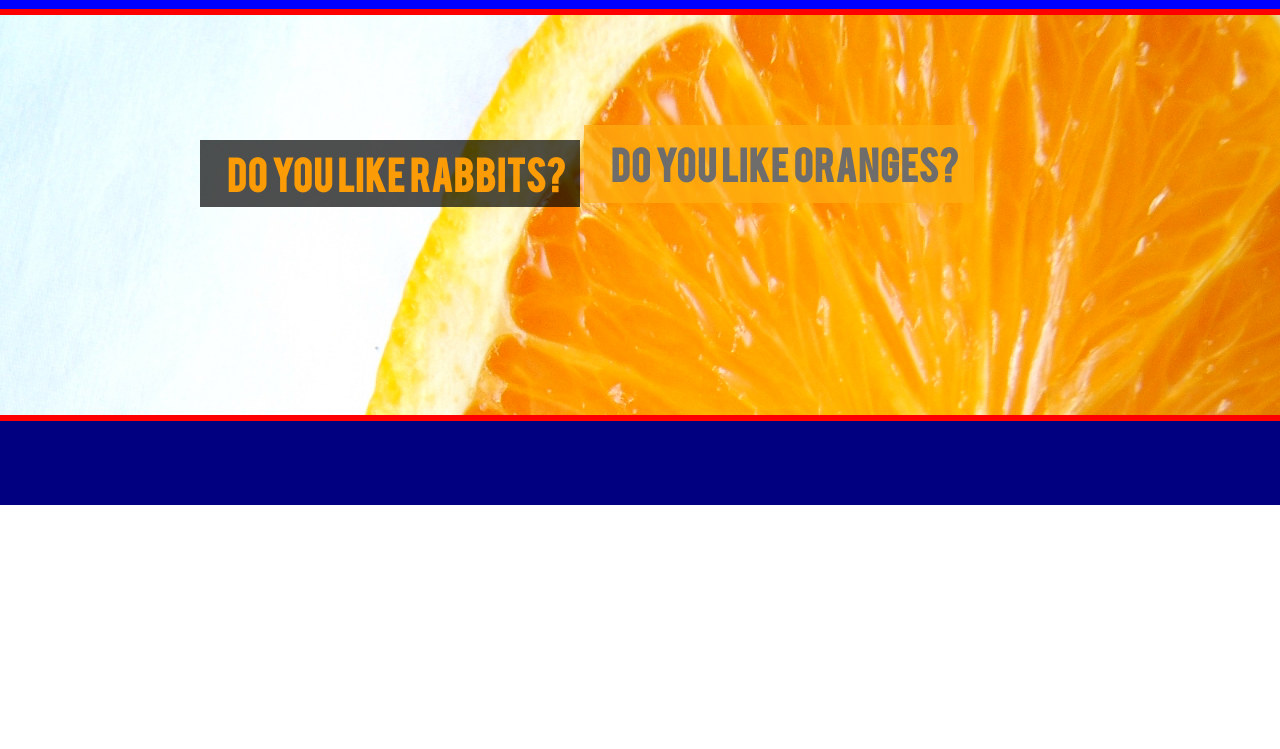
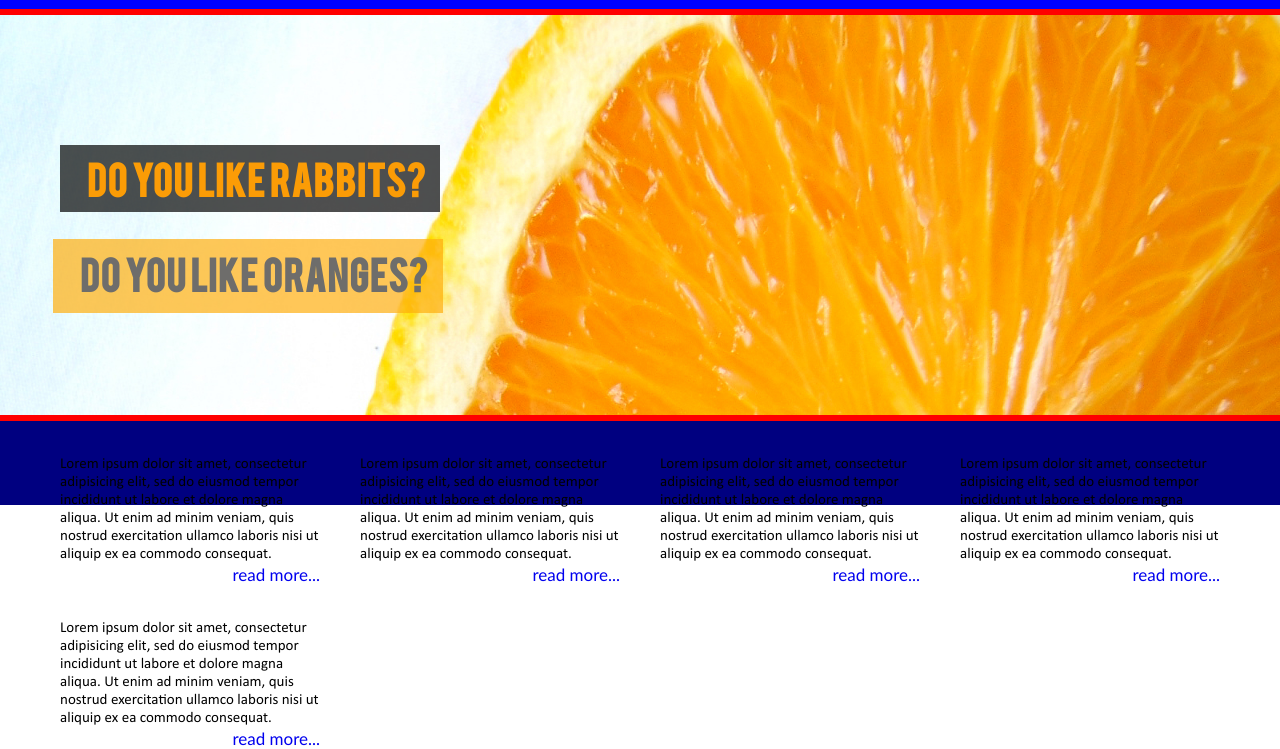
Before and after one commit to ArlinskiEV/orange-rabbit, a plain HTML site: page index.html in a window 1280 px wide. Shown: the part 116-865 px from the top of the page. Before the commit the page ends 800 px from the top, so only its background shows below. Drawn offline with Linux system fonts and the light colour scheme.

Commit message:
slider neededs gradient border. 4articl template. footer..

```diff
--- /dev/null
+++ b/css/fonts.css
@@ -0,0 +1,21 @@
+@font-face {
+    font-family: 'Bebas';
+    src: url('../fonts/Bebas-fontfacekit/BEBAS___-webfont.woff2');
+    src: url('../fonts/Bebas-fontfacekit/BEBAS___-webfont.eot?#iefix') format('embedded-opentype'),
+         url('../fonts/Bebas-fontfacekit/BEBAS___-webfont.woff2') format('woff2'),
+         url('../fonts/Bebas-fontfacekit/BEBAS___-webfont.woff') format('woff'),
+         url('../fonts/Bebas-fontfacekit/BEBAS___-webfont.ttf') format('truetype'),
+         url('../fonts/Bebas-fontfacekit/BEBAS___-webfont.svg#bebasregular') format('svg');
+    font-weight: normal;
+    font-style: normal;
+}
+@font-face {
+    font-family: 'Calibri';
+    src: url('../fonts/Calibri/calibri.woff2');
+    src: url('../fonts/Calibri/calibri.woff2') format('woff2'),
+         url('../fonts/Calibri/calibri.woff') format('woff'),
+         url('../fonts/Calibri/calibri.ttf') format('truetype'),
+         url('../fonts/Calibri/calibri.svg') format('svg');
+    font-weight: normal;
+    font-style: normal;
+}
--- a/css/styles.css
+++ b/css/styles.css
@@ -8,33 +8,10 @@
   box-sizing: border-box; /* Для IE и Opera */
 }
 
-@font-face {
-    font-family: 'Bebas';
-    src: url('../fonts/Bebas-fontfacekit/BEBAS___-webfont.woff2');
-    src: url('../fonts/Bebas-fontfacekit/BEBAS___-webfont.eot?#iefix') format('embedded-opentype'),
-         url('../fonts/Bebas-fontfacekit/BEBAS___-webfont.woff2') format('woff2'),
-         url('../fonts/Bebas-fontfacekit/BEBAS___-webfont.woff') format('woff'),
-         url('../fonts/Bebas-fontfacekit/BEBAS___-webfont.ttf') format('truetype'),
-         url('../fonts/Bebas-fontfacekit/BEBAS___-webfont.svg#bebasregular') format('svg');
-    font-weight: normal;
-    font-style: normal;
-}
-@font-face {
-    font-family: 'Calibri';
-    src: url('../fonts/Calibri/calibri.woff2');
-    src: url('../fonts/Calibri/calibri.woff2') format('woff2'),
-         url('../fonts/Calibri/calibri.woff') format('woff'),
-         url('../fonts/Calibri/calibri.ttf') format('truetype'),
-         url('../fonts/Calibri/calibri.svg') format('svg');
-    font-weight: normal;
-    font-style: normal;
-}
-
 .wrapper {
   margin: 0 auto;
   max-width: 1200px;
   width: 100%;
-  /*height: 128px;*/
   text-align: center;
   background-color: red;
   position: relative;
@@ -172,9 +149,9 @@ main {
   max-width: 1600px;
 }
 .slider header {
-  position: absolute;
-  top: 130px;
-  left: 200px;
+  position: relative;
+  width: 1200px;
+  margin: 0 auto;
 }
 h2 {
   font-family: 'Bebas', 'Helvetica', sans-serif;
@@ -183,20 +160,23 @@ h2 {
   letter-spacing: 0.4pt;
   word-spacing: 0.5pt;
   display: inline;
-  position: relative;
+  position: absolute;
 }
 h2:first-child {
   color: rgba(251,156,6,1);
   background-color: rgba(0,0,0,0.69);
   border: solid rgba(0,0,0,0);
   border-width: 9px 14px 9px 27px;
-  top: 10px;
+  top: 136px;
+  left: 20px;
 }
 h2:last-child {
   color: rgba(110,109,107,1);
   background-color: rgba(255,175,18,0.7);
   border: solid rgba(255,175,18,0);
-  border-width: 14px 15px 15px 27px;
+  border-width: 10px 15px 15px 27px;
+  top: 230px;
+  left: 13px;
 }
 
 
@@ -219,9 +199,48 @@ h2:last-child {
   height: 400px;
   display: block;/*delete 4px in bottom*/
 }
-.slide {
-  text-align: center;
+
+
+/*four textareas*/
+.content .wrapper {
+  max-width: 1200px;
 }
+.short-text {
+  font-family: Calibri, Candara, "Segoe UI", Arial, sans-serif;
+  font-size: 15px;
+  text-align: left;
+  max-width: 260px;
+  max-height: 150px;
+  overflow: hidden;
+  float: left;
+  margin: 35px 20px 0px;
+  position: relative;
+}
+.short-text a:last-child {
+  font-family: Calibri-light, Candara, "Segoe UI", Arial, sans-serif;
+  font-size: 17px;
+  text-align: right;
+  text-decoration: none;
+  float: right;
+}
+
+
+
+
+
+
+
+
+
+
+
+
+
+
+
+
+
+
 
 
 footer{
--- a/index.html
+++ b/index.html
@@ -3,6 +3,7 @@
   <head>
     <meta charset="utf-8">
     <title>Orange Rabbit</title>
+    <link rel="stylesheet" href="css/fonts.css" />
     <link rel="stylesheet" href="css/styles.css" />
   </head>
 
@@ -18,31 +19,31 @@
         </div>
         <nav>
           <figure class="home">
-            <a href="index.html"></a>
+            <a href="#"></a>
             <div class="icon"></div>
             <figcaption>home</figcaption>
           </figure>
 
           <figure class="about">
-            <a href="index.html"></a>
+            <a href="#"></a>
             <div class="icon"></div>
             <figcaption>about</figcaption>
           </figure>
 
           <figure class="work">
-            <a href="index.html"></a>
+            <a href="#"></a>
             <div class="icon"></div>
             <figcaption>work</figcaption>
           </figure>
 
           <figure class="blog">
-            <a href="index.html"></a>
+            <a href="#"></a>
             <div class="icon"></div>
             <figcaption>blog</figcaption>
           </figure>
 
           <figure class="contact">
-            <a href="index.html"></a>
+            <a href="#"></a>
             <div class="icon"></div>
             <figcaption>contact</figcaption>
           </figure>
@@ -65,15 +66,28 @@
       </section>
 
       <section class="content">
+        <div class="wrapper">
           <article class="short-text">
-          <!--read more in after-->
+            <p>Lorem ipsum dolor sit amet, consectetur adipisicing elit, sed do eiusmod tempor incididunt ut labore et dolore magna aliqua. Ut enim ad minim veniam, quis nostrud exercitation ullamco laboris nisi ut aliquip ex ea commodo consequat.</p>
+            <a href="#">read more...</a>
           </article>
           <article class="short-text">
+            <p>Lorem ipsum dolor sit amet, consectetur adipisicing elit, sed do eiusmod tempor incididunt ut labore et dolore magna aliqua. Ut enim ad minim veniam, quis nostrud exercitation ullamco laboris nisi ut aliquip ex ea commodo consequat.</p>
+            <a href="#">read more...</a>
           </article>
           <article class="short-text">
+            <p>Lorem ipsum dolor sit amet, consectetur adipisicing elit, sed do eiusmod tempor incididunt ut labore et dolore magna aliqua. Ut enim ad minim veniam, quis nostrud exercitation ullamco laboris nisi ut aliquip ex ea commodo consequat.</p>
+            <a href="#">read more...</a>
           </article>
           <article class="short-text">
+            <p>Lorem ipsum dolor sit amet, consectetur adipisicing elit, sed do eiusmod tempor incididunt ut labore et dolore magna aliqua. Ut enim ad minim veniam, quis nostrud exercitation ullamco laboris nisi ut aliquip ex ea commodo consequat.</p>
+            <a href="#">read more...</a>
           </article>
+          <article class="short-text">
+            <p>Lorem ipsum dolor sit amet, consectetur adipisicing elit, sed do eiusmod tempor incididunt ut labore et dolore magna aliqua. Ut enim ad minim veniam, quis nostrud exercitation ullamco laboris nisi ut aliquip ex ea commodo consequat.</p>
+            <a href="#">read more...</a>
+          </article>
+        </div>
       </section>
 
       <section class="team">
```
Lines whose indentation alone changed are shown as unchanged.
